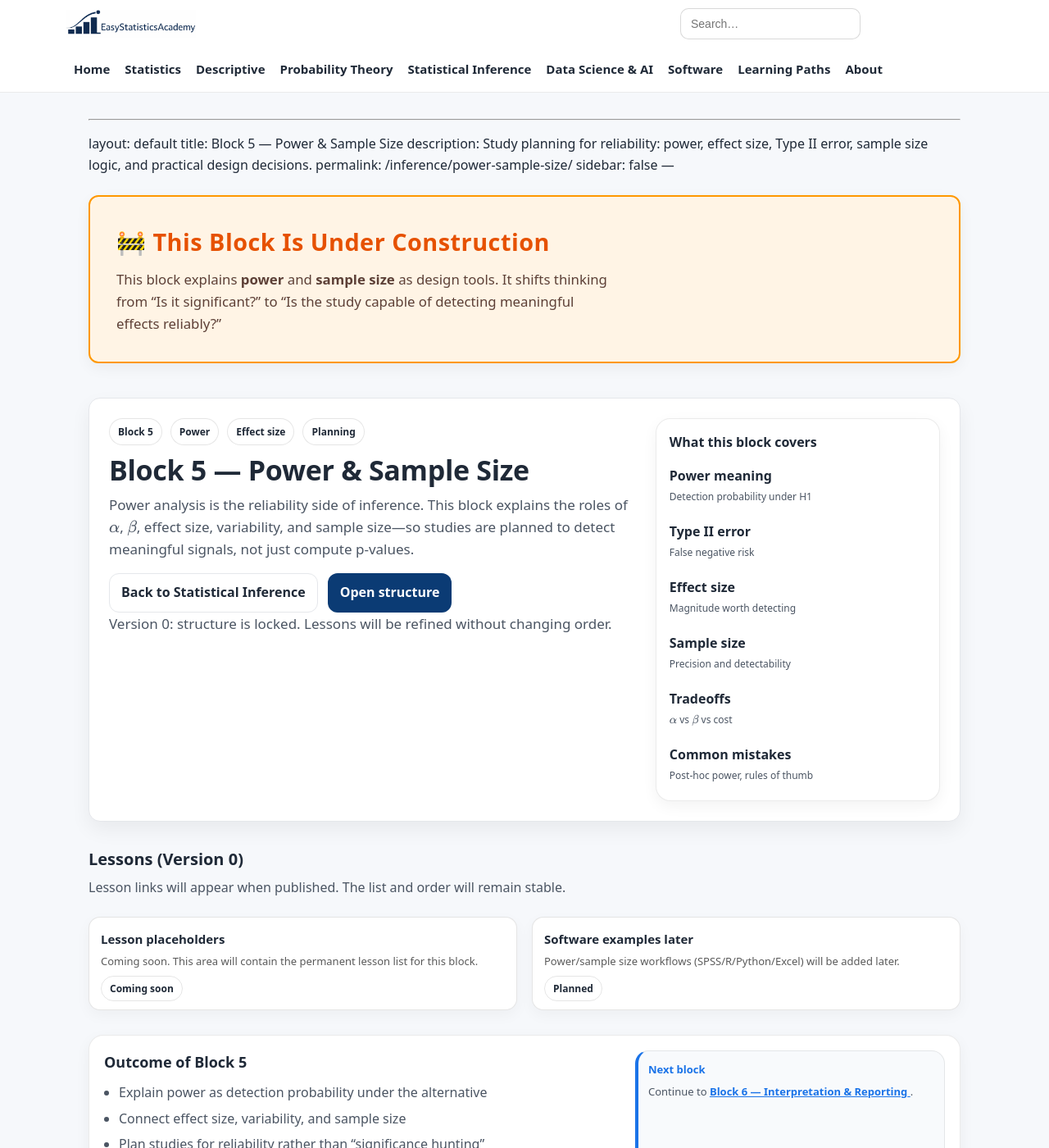
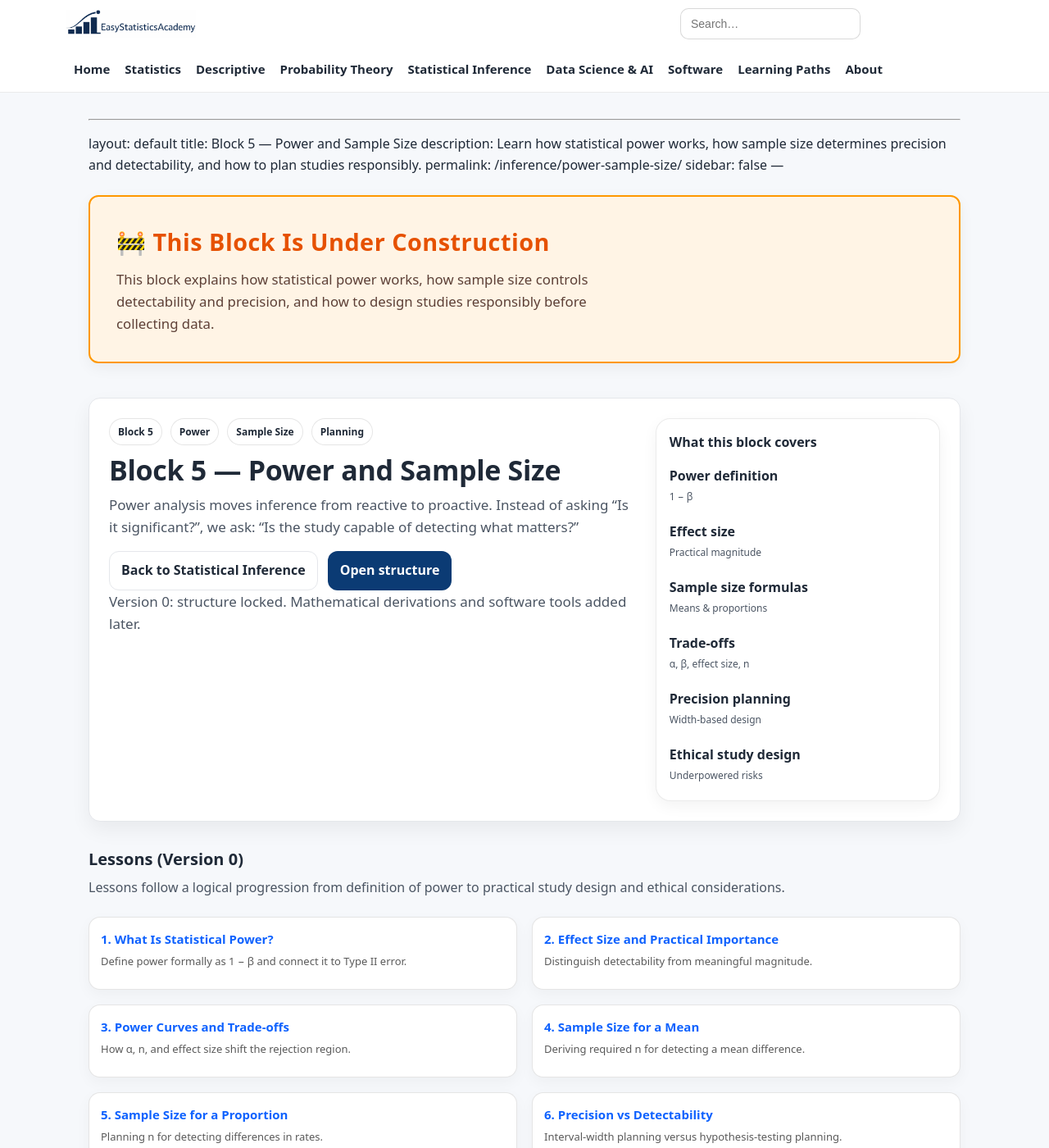
Before and after one commit to ammar-homaida-statistics/easystatisticsacademy, a Jekyll site: the page built from inference/power-sample-size/index.md, in a window 1280 px wide and 1400 px high. Shown: the whole window at 82% size. Built offline with Jekyll 4.4.1, drawn with Linux system fonts in a browser that asks for light colours; our own code applies the rules of GitHub Pages for plain Markdown files; some of the changed text lies outside the part shown.

Commit message:
Update and create structure

```diff
--- a/inference/power-sample-size/index.md
+++ b/inference/power-sample-size/index.md
@@ -1,15 +1,16 @@
 <!-- =========================================================
-BLOCK 5 — POWER & SAMPLE SIZE
+BLOCK 5 — POWER AND SAMPLE SIZE
 File: /inference/power-sample-size/index.md
 ========================================================= -->
 ---
 layout: default
-title: Block 5 — Power & Sample Size
-description: Study planning for reliability: power, effect size, Type II error, sample size logic, and practical design decisions.
+title: Block 5 — Power and Sample Size
+description: Learn how statistical power works, how sample size determines precision and detectability, and how to plan studies responsibly.
 permalink: /inference/power-sample-size/
 sidebar: false
 ---
 
+<!-- UNDER CONSTRUCTION NOTICE -->
 <section class="section section-slim">
   <div class="callout" style="background:#fff4e5; border:2px solid #ff9800; padding:2rem; border-radius:12px;">
     <div class="callout-copy">
@@ -17,22 +18,23 @@ sidebar: false
         🚧 This Block Is Under Construction
       </h2>
       <p style="margin:0; font-size:1.05rem; color:#5d4037; line-height:1.6;">
-        This block explains <strong>power</strong> and <strong>sample size</strong> as design tools.
-        It shifts thinking from “Is it significant?” to “Is the study capable of detecting meaningful effects reliably?”
+        This block explains how statistical power works, how sample size controls
+        detectability and precision, and how to design studies responsibly before collecting data.
       </p>
     </div>
   </div>
 </section>
 
+<!-- Update last visited block -->
 <script>
-  (function () {
-    var KEY = "esa_continue_inference_last_block_v0";
-    localStorage.setItem(KEY, JSON.stringify({
-      url: "/inference/power-sample-size/",
-      label: "Block 5 — Power & Sample Size",
-      ts: Date.now()
-    }));
-  })();
+(function () {
+  var KEY = "esa_continue_inference_last_block_v0";
+  localStorage.setItem(KEY, JSON.stringify({
+    url: "/inference/power-sample-size/",
+    label: "Block 5 — Power and Sample Size",
+    ts: Date.now()
+  }));
+})();
 </script>
 
 <section class="hero hero-section">
@@ -41,14 +43,16 @@ sidebar: false
       <div class="badge-row">
         <span class="badge">Block 5</span>
         <span class="badge">Power</span>
-        <span class="badge">Effect size</span>
+        <span class="badge">Sample Size</span>
         <span class="badge">Planning</span>
       </div>
 
-      <h1>Block 5 — Power &amp; Sample Size</h1>
+      <h1>Block 5 — Power and Sample Size</h1>
+
       <p class="lead">
-        Power analysis is the reliability side of inference. This block explains the roles of \(\alpha\), \(\beta\),
-        effect size, variability, and sample size—so studies are planned to detect meaningful signals, not just compute p-values.
+        Power analysis moves inference from reactive to proactive.
+        Instead of asking “Is it significant?”, we ask:
+        “Is the study capable of detecting what matters?”
       </p>
 
       <div class="hero-actions">
@@ -57,7 +61,7 @@ sidebar: false
       </div>
 
       <p class="muted-mini">
-        Version 0: structure is locked. Lessons will be refined without changing order.
+        Version 0: structure locked. Mathematical derivations and software tools added later.
       </p>
     </div>
 
@@ -65,12 +69,12 @@ sidebar: false
       <div class="panel-card">
         <h2 class="panel-title">What this block covers</h2>
         <ul class="quickstart" style="list-style:none; padding-left:0; margin:0;">
-          <li style="margin:.35rem 0;"><strong>Power meaning</strong><span class="meta">Detection probability under H1</span></li>
-          <li style="margin:.35rem 0;"><strong>Type II error</strong><span class="meta">False negative risk</span></li>
-          <li style="margin:.35rem 0;"><strong>Effect size</strong><span class="meta">Magnitude worth detecting</span></li>
-          <li style="margin:.35rem 0;"><strong>Sample size</strong><span class="meta">Precision and detectability</span></li>
-          <li style="margin:.35rem 0;"><strong>Tradeoffs</strong><span class="meta">\(\alpha\) vs \(\beta\) vs cost</span></li>
-          <li style="margin:.35rem 0;"><strong>Common mistakes</strong><span class="meta">Post-hoc power, rules of thumb</span></li>
+          <li style="margin:.35rem 0;"><strong>Power definition</strong><span class="meta">1 − β</span></li>
+          <li style="margin:.35rem 0;"><strong>Effect size</strong><span class="meta">Practical magnitude</span></li>
+          <li style="margin:.35rem 0;"><strong>Sample size formulas</strong><span class="meta">Means & proportions</span></li>
+          <li style="margin:.35rem 0;"><strong>Trade-offs</strong><span class="meta">α, β, effect size, n</span></li>
+          <li style="margin:.35rem 0;"><strong>Precision planning</strong><span class="meta">Width-based design</span></li>
+          <li style="margin:.35rem 0;"><strong>Ethical study design</strong><span class="meta">Underpowered risks</span></li>
         </ul>
       </div>
     </div>
@@ -81,7 +85,7 @@ sidebar: false
   <div class="callout">
     <div class="callout-copy">
       <h2>Continue reading</h2>
-      <p class="muted-mini" id="continue-reading-block5-label" style="margin:0 0 .75rem 0;"></p>
+      <p class="muted-mini" id="continue-reading-block5-label"></p>
       <a class="btn" id="continue-reading-block5-btn" href="#">Continue</a>
     </div>
   </div>
@@ -90,21 +94,54 @@ sidebar: false
 <section class="section" id="lessons">
   <div class="section-head">
     <h2>Lessons (Version 0)</h2>
-    <p>Lesson links will appear when published. The list and order will remain stable.</p>
+    <p>
+      Lessons follow a logical progression from definition of power
+      to practical study design and ethical considerations.
+    </p>
   </div>
 
   <div class="grid grid-2">
+
     <div class="card lesson-card">
-      <h3>Lesson placeholders</h3>
-      <p>Coming soon. This area will contain the permanent lesson list for this block.</p>
-      <div class="pill-row"><span class="badge">Coming soon</span></div>
+      <h3><a href="/inference/power-sample-size/what-is-statistical-power/">1. What Is Statistical Power?</a></h3>
+      <p>Define power formally as 1 − β and connect it to Type II error.</p>
     </div>
 
     <div class="card lesson-card">
-      <h3>Software examples later</h3>
-      <p>Power/sample size workflows (SPSS/R/Python/Excel) will be added later.</p>
-      <div class="pill-row"><span class="badge">Planned</span></div>
+      <h3><a href="/inference/power-sample-size/effect-size-and-practical-importance/">2. Effect Size and Practical Importance</a></h3>
+      <p>Distinguish detectability from meaningful magnitude.</p>
     </div>
+
+    <div class="card lesson-card">
+      <h3><a href="/inference/power-sample-size/power-curve-and-tradeoffs/">3. Power Curves and Trade-offs</a></h3>
+      <p>How α, n, and effect size shift the rejection region.</p>
+    </div>
+
+    <div class="card lesson-card">
+      <h3><a href="/inference/power-sample-size/sample-size-for-mean/">4. Sample Size for a Mean</a></h3>
+      <p>Deriving required n for detecting a mean difference.</p>
+    </div>
+
+    <div class="card lesson-card">
+      <h3><a href="/inference/power-sample-size/sample-size-for-proportion/">5. Sample Size for a Proportion</a></h3>
+      <p>Planning n for detecting differences in rates.</p>
+    </div>
+
+    <div class="card lesson-card">
+      <h3><a href="/inference/power-sample-size/precision-vs-detectability/">6. Precision vs Detectability</a></h3>
+      <p>Interval-width planning versus hypothesis-testing planning.</p>
+    </div>
+
+    <div class="card lesson-card">
+      <h3><a href="/inference/power-sample-size/underpowered-studies/">7. The Risk of Underpowered Studies</a></h3>
+      <p>False negatives, unstable estimates, and reproducibility.</p>
+    </div>
+
+    <div class="card lesson-card">
+      <h3><a href="/inference/power-sample-size/software-and-power-analysis/">8. Software and Practical Power Analysis</a></h3>
+      <p>R, Python, SPSS, and online tools for power calculations.</p>
+    </div>
+
   </div>
 </section>
 
@@ -113,10 +150,10 @@ sidebar: false
     <div class="callout-copy">
       <h2>Outcome of Block 5</h2>
       <ul class="bullets">
-        <li>Explain power as detection probability under the alternative</li>
-        <li>Connect effect size, variability, and sample size</li>
-        <li>Plan studies for reliability rather than “significance hunting”</li>
-        <li>Avoid common misuse (especially post-hoc power)</li>
+        <li>Define statistical power precisely</li>
+        <li>Explain effect size vs significance</li>
+        <li>Plan required sample sizes</li>
+        <li>Understand ethical implications of underpowered research</li>
       </ul>
     </div>
 
@@ -126,7 +163,7 @@ sidebar: false
         <div class="mini-body">
           Continue to
           <a href="/inference/interpretation-reporting/" style="color:#1a73e8; text-decoration:underline;">
-            <strong>Block 6 — Interpretation & Reporting</strong>
+            <strong>Block 6 — Interpretation and Reporting</strong>
           </a>.
         </div>
       </div>
@@ -135,23 +172,23 @@ sidebar: false
 </section>
 
 <script>
-  (function () {
-    var KEY = "esa_continue_inference_power_sample_size_lesson_v0";
-    var raw = localStorage.getItem(KEY);
-    if (!raw) return;
+(function () {
+  var KEY = "esa_continue_inference_power_sample_size_lesson_v0";
+  var raw = localStorage.getItem(KEY);
+  if (!raw) return;
 
-    try {
-      var data = JSON.parse(raw);
-      if (!data || !data.url || !data.label) return;
+  try {
+    var data = JSON.parse(raw);
+    if (!data || !data.url || !data.label) return;
 
-      var wrap = document.getElementById("continue-reading-block5");
-      var label = document.getElementById("continue-reading-block5-label");
-      var btn = document.getElementById("continue-reading-block5-btn");
-      if (!wrap || !label || !btn) return;
+    var wrap = document.getElementById("continue-reading-block5");
+    var label = document.getElementById("continue-reading-block5-label");
+    var btn = document.getElementById("continue-reading-block5-btn");
+    if (!wrap || !label || !btn) return;
 
-      label.innerHTML = 'You last visited: <strong>' + data.label + '</strong>';
-      btn.href = data.url;
-      wrap.style.display = "block";
-    } catch (e) {}
-  })();
+    label.innerHTML = 'You last visited: <strong>' + data.label + '</strong>';
+    btn.href = data.url;
+    wrap.style.display = "block";
+  } catch (e) {}
+})();
 </script>
```
